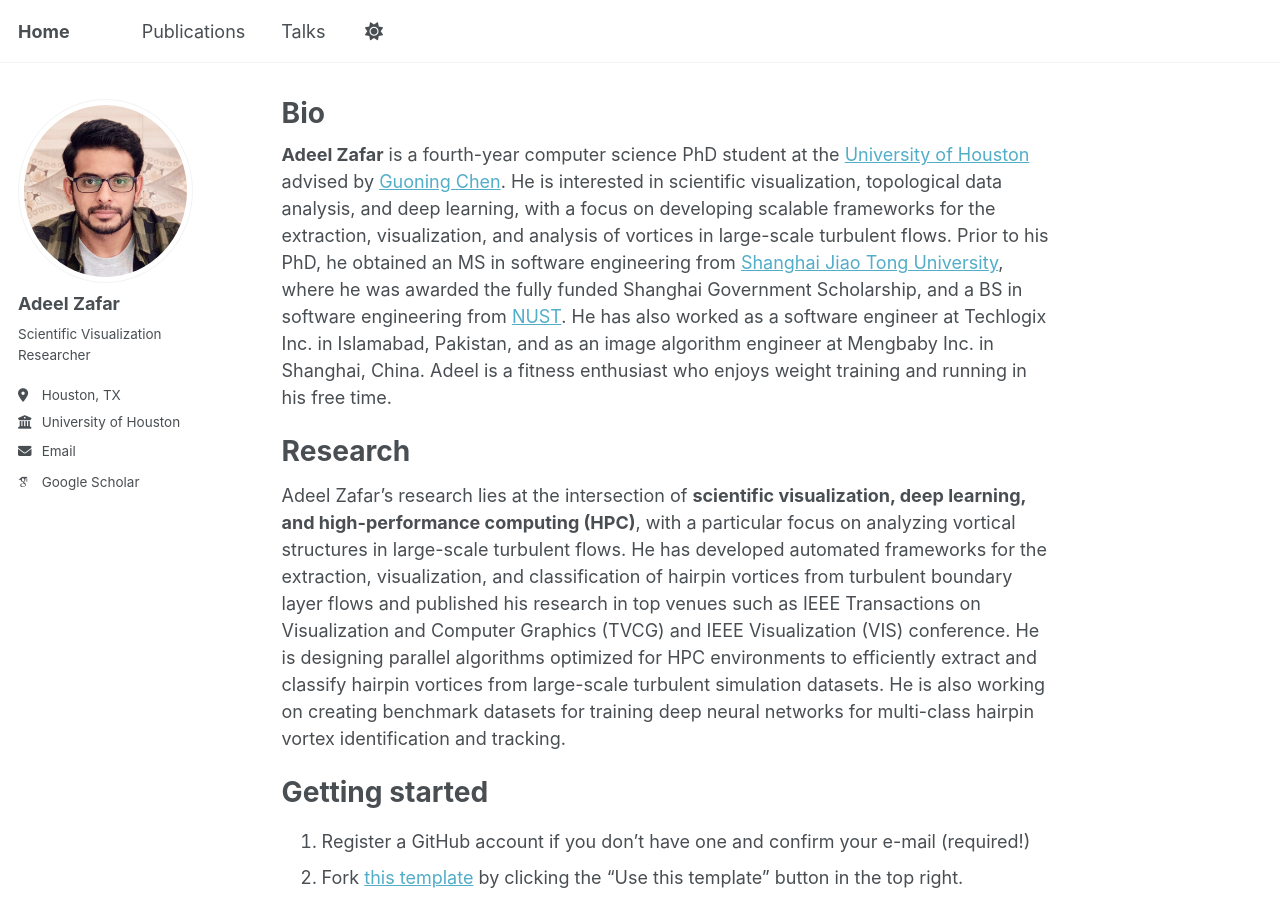
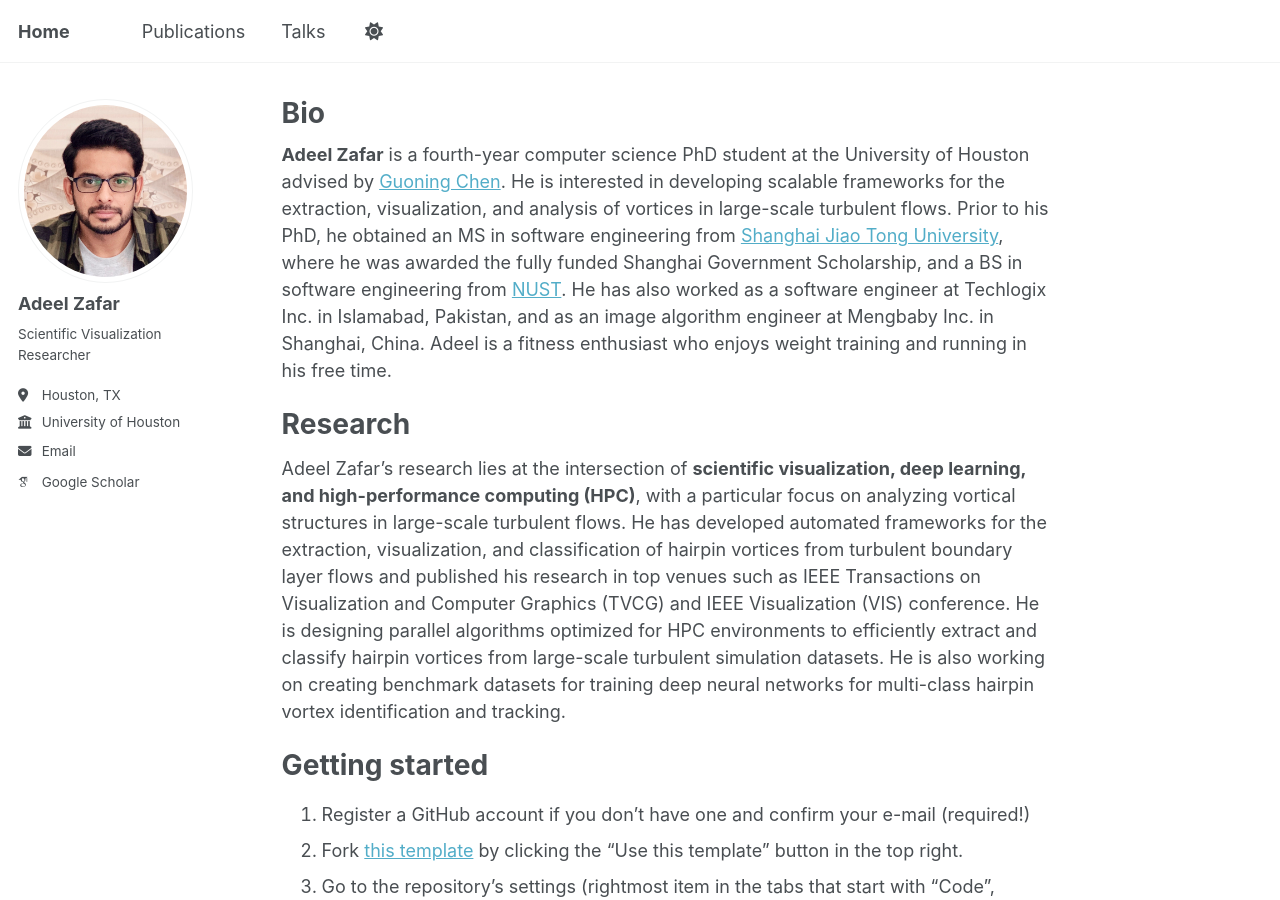
Before and after one commit to adeelz92/adeelz92.github.io, a Jekyll site: the page built from _pages/about.md, in a window 1280 px wide and 900 px high. Built offline with Jekyll 4.4.1, drawn with Linux system fonts in a browser that asks for light colours; some web fonts are replaced; a script that is not in the unit is left out.

Commit message:
Update about.md

```diff
--- a/_pages/about.md
+++ b/_pages/about.md
@@ -7,7 +7,7 @@ redirect_from:
   - /about.html
 ---
 
-**Adeel Zafar** is a fourth-year computer science PhD student at the [University of Houston](https://www.uh.edu/) advised by [Guoning Chen](https://www2.cs.uh.edu/~chengu/). He is interested in scientific visualization, topological data analysis, and deep learning, with a focus on developing scalable frameworks for the extraction, visualization, and analysis of vortices in large-scale turbulent flows. Prior to his PhD, he obtained an MS in software engineering from [Shanghai Jiao Tong University](https://en.sjtu.edu.cn/), where he was awarded the fully funded Shanghai Government Scholarship, and a BS in software engineering from [NUST](https://nust.edu.pk/). He has also worked as a software engineer at Techlogix Inc. in Islamabad, Pakistan, and as an image algorithm engineer at Mengbaby Inc. in Shanghai, China. Adeel is a fitness enthusiast who enjoys weight training and running in his free time.
+**Adeel Zafar** is a fourth-year computer science PhD student at the University of Houston advised by [Guoning Chen](https://www2.cs.uh.edu/~chengu/). He is interested in developing scalable frameworks for the extraction, visualization, and analysis of vortices in large-scale turbulent flows. Prior to his PhD, he obtained an MS in software engineering from [Shanghai Jiao Tong University](https://en.sjtu.edu.cn/), where he was awarded the fully funded Shanghai Government Scholarship, and a BS in software engineering from [NUST](https://nust.edu.pk/). He has also worked as a software engineer at Techlogix Inc. in Islamabad, Pakistan, and as an image algorithm engineer at Mengbaby Inc. in Shanghai, China. Adeel is a fitness enthusiast who enjoys weight training and running in his free time.
 
 Research
 ======
```
